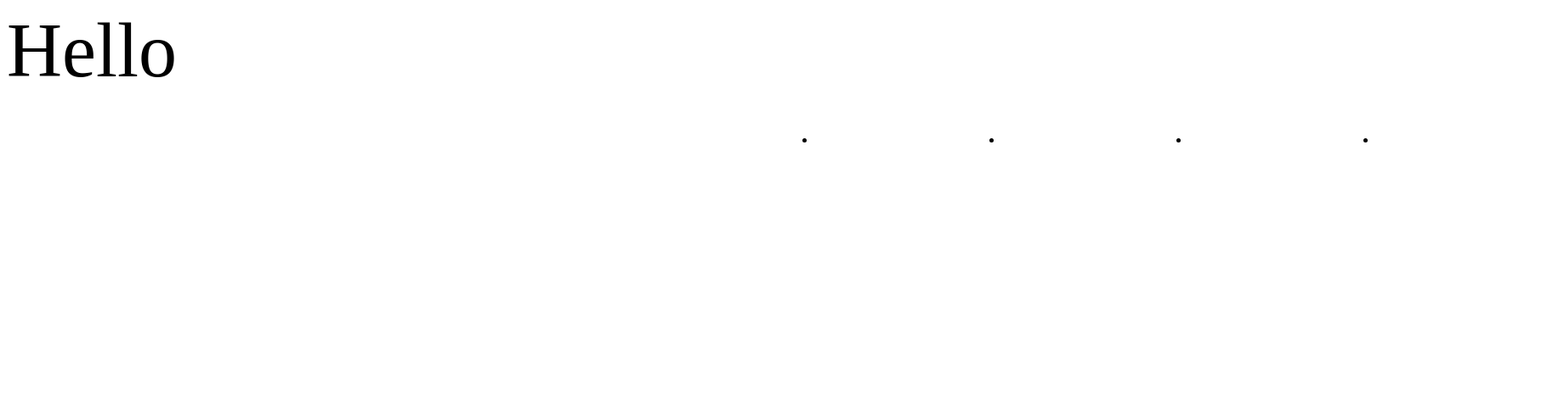
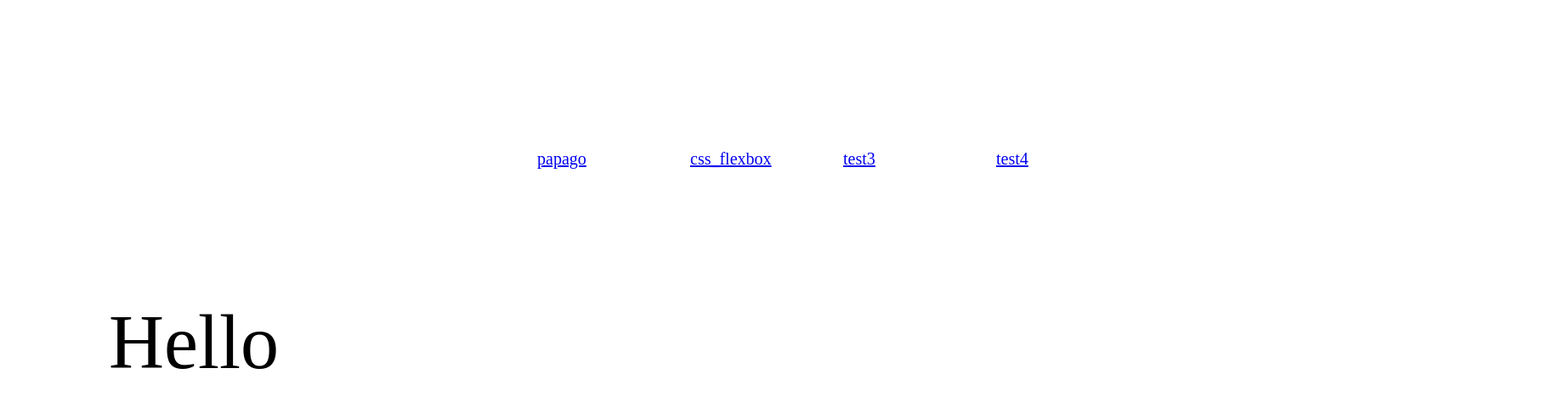
Before and after one commit to HyunAh-Kim-Clou/HyunF8F8FF.github.io, a plain HTML site: page index.html in a window 1280 px wide. Shown: the whole page at 85% size, 1840 px wide, since content can reach past the window. Drawn offline with Linux system fonts and the light colour scheme.

Commit message:
handle practice with .json

```diff
--- a/index.css
+++ b/index.css
@@ -1,8 +1,9 @@
 .main-projlink {
     position: absolute;
-    top: 140px;
-    left: 900px;
-    width: 900px;
+    top: 20%;
+    left: 40%;
+    width: 800px;
+    list-style-type: none;
     display: flex;
     flex-direction: row;
     flex-wrap: wrap;
@@ -12,10 +13,14 @@
 
 .main-element-projlink {
     flex: initial;
-    width: 200px;
-    height: 110px;
+    width: 100px;
+    height: 70px;
+    font-size: 20px;
 }
 
 .main-profile {
+    position: absolute;
+    top: 44%;
+    left: 10%;
     font-size: 90px;
 }
--- a/main-projlink.js
+++ b/main-projlink.js
@@ -2,21 +2,15 @@ const plink_container = document.querySelector(".main-projlink");
 
 const ELEMENT_PLINK_CN = "main-element-projlink";
 
-function checkProjLink(event) {
-    const a = document.createElement("a");
-    const thisli = event.target;
-    a.href = thisli.tagName;
-    a.click();
-}
-
 function setProj(ptitle, plink) {
     const li = document.createElement("li");
+    const alink = document.createElement("a");
 
-    li.title = ptitle;
-    li.tagName = plink;
+    alink.text = ptitle;
+    alink.href = plink;
     li.classList.add(ELEMENT_PLINK_CN);
-    li.addEventListener("click", checkProjLink);
 
+    li.appendChild(alink);
     plink_container.appendChild(li);
 }
 
```
Also changed, not shown: main-proj.json (added, +11 -0 lines).
